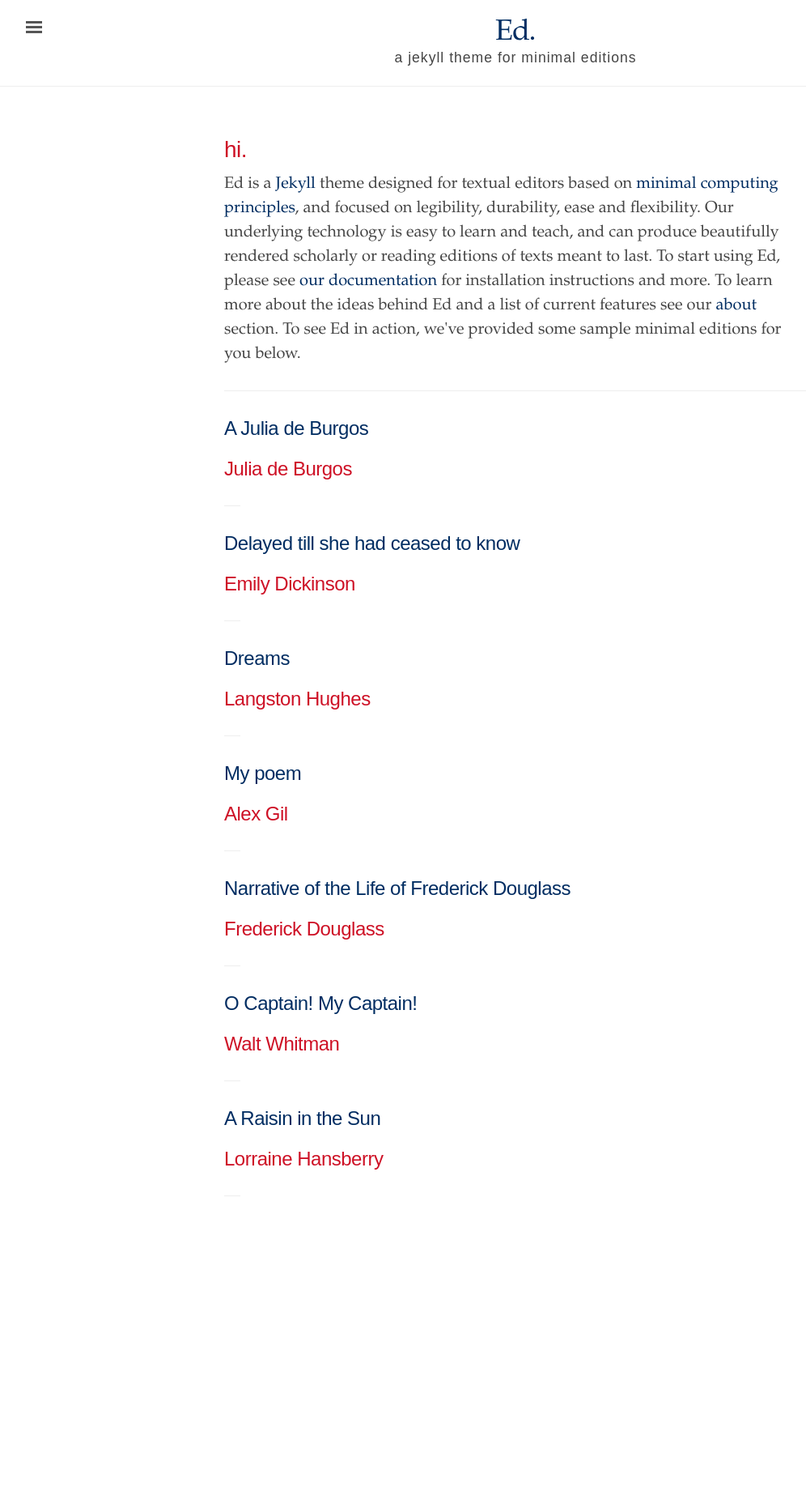
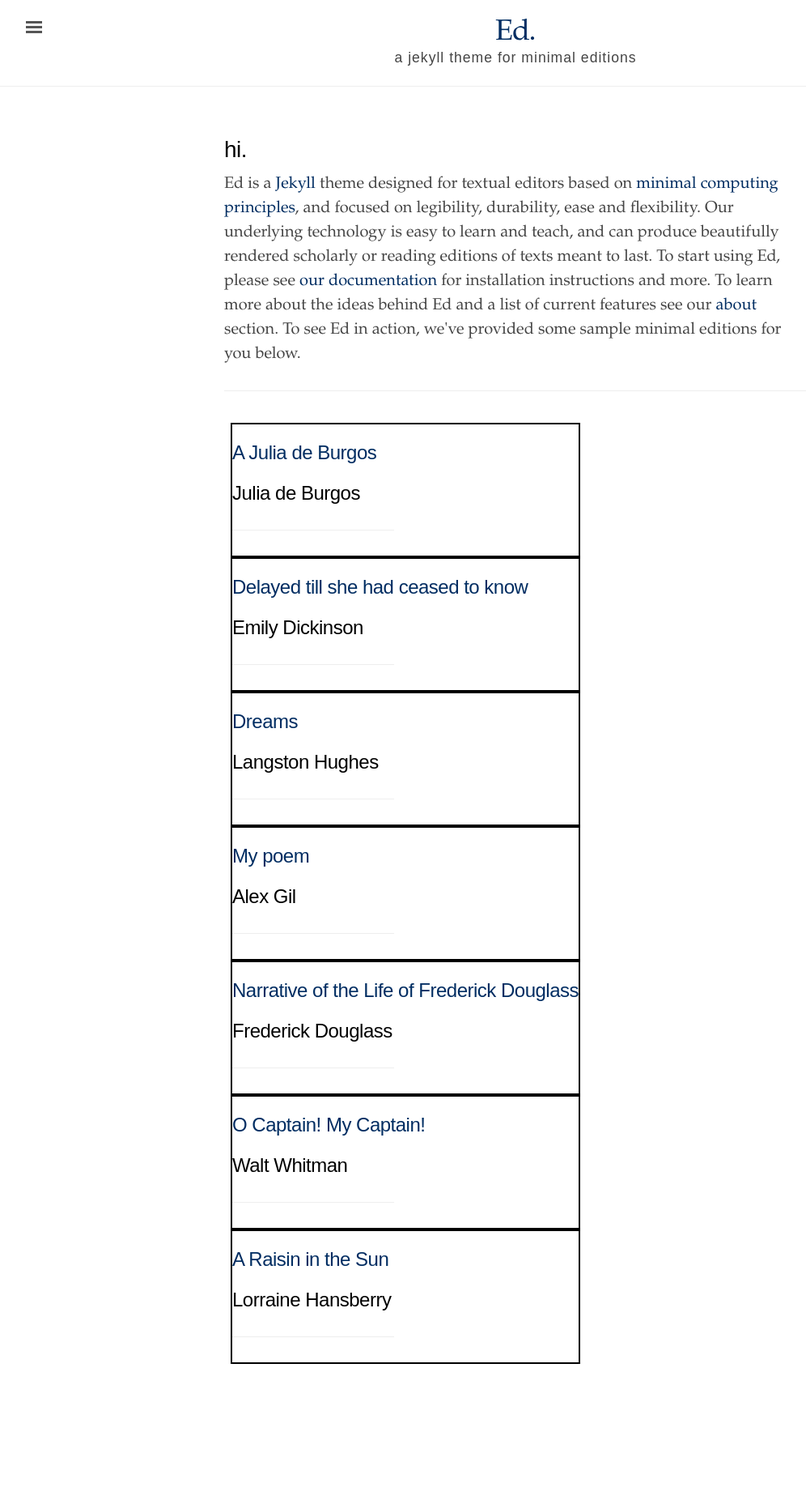
Before and after one commit to minicomp/ed, a Jekyll site: the page built from index.html, in a window 1280 px wide. Shown: the whole page at 81% size, without its empty margins (3-999 px from the left). Built offline with Jekyll 4.4.1, drawn with Linux system fonts in a browser that asks for light colours; before the commit the page ends 1558 px from its top, so only the background shows below that.

Commit message:
experimenting with grid

```diff
--- a/_sass/_ed.scss
+++ b/_sass/_ed.scss
@@ -135,6 +135,10 @@ h3 {
   margin-top: 1.5rem;
 }
 
+.toc h2 {
+  color: $heading-color;
+}
+
 
 /* Body text */
 p {
@@ -162,8 +166,8 @@ hr {
 }
 
 .toc-hr {
-  color: $heading-color;
-  max-width: 20px;
+  color: $accent-color;
+  max-width: 200px;
 }
 
 /* Search highlighting */
@@ -295,7 +299,7 @@ tbody tr:nth-child(odd) th {
   font-family: "PT Sans", Helvetica, Arial, sans-serif;
   font-size: .875rem;/* 15px*/
   color: rgba(255,255,255,.6);
-  background-color: #202020;
+  background-color: $accent-color;;
   -webkit-transition: all .3s ease-in-out;
           transition: all .3s ease-in-out;
 }
@@ -308,7 +312,7 @@ tbody tr:nth-child(odd) th {
 
 /* Sidebar content */
 .sidebar {
-  background-color: $link-color;
+  background-color: $accent-color;
 }
 
 .sidebar a {
@@ -537,6 +541,13 @@ div.narrative,
 
 div.toc {
   margin-bottom: 4rem;
+  display: inline-block;
+  max-width: 1224px;
+  padding: 8px;
+}
+
+div.toc-entry {
+  border: 2px solid black; /* for testing purposes */
 }
 
 
--- a/assets/css/style.scss
+++ b/assets/css/style.scss
@@ -22,8 +22,9 @@ $regular-font-size: 1.25em; /* 20px / 16px = 1.25em; support text resizing in al
 */
 
 $text-color: #454545;
-$heading-color: #CE1126;
+$heading-color: #000000;
 $link-color: #002D62;
+$accent-color: #CE1126;
 
 
 @import "ed";
```
